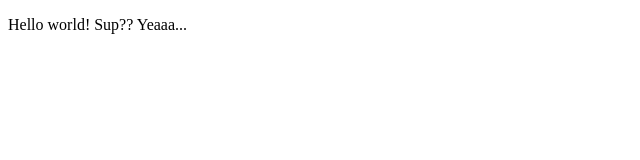
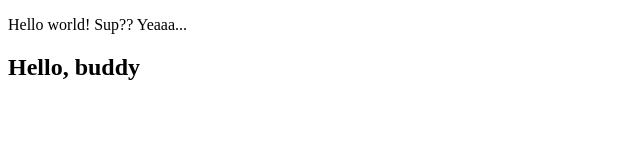
Before and after one commit to Lit-o/jsbasiclessons, a plain HTML site: page index.html in a window 1280 px wide. Shown: the whole page, without its empty margins (0-640 px from the left). Drawn offline with Linux system fonts and the light colour scheme.

Commit message:
added h2

```diff
--- a/index.html
+++ b/index.html
@@ -8,6 +8,7 @@
 </head>
 <body>
     <p >Hello world! Sup?? Yeaaa...</p>
+    <h2>Hello, buddy</h2>
 
 
     <script src="js/script.js"></script>
```
